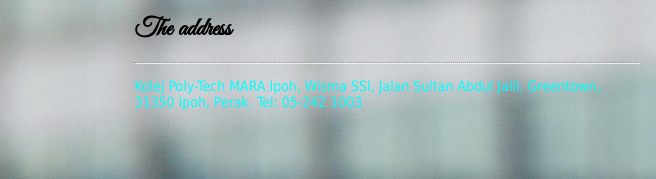
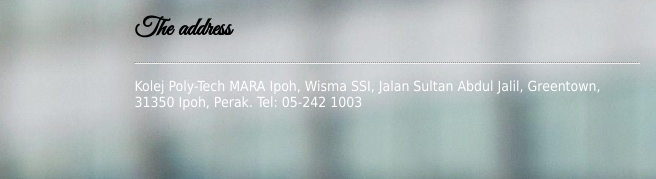
Before and after one commit to Emanniel/Fashion, a plain HTML site: page contactpage.html in a window 1280 px wide. Shown: the part 890-1069 px from the top of the page, 0-656 px from the left. Drawn offline with Linux system fonts and the light colour scheme.

Commit message:
Update style.css

```diff
--- a/style.css
+++ b/style.css
@@ -21,7 +21,7 @@
 	font-family:Tahoma;
 	font-size:14px;
 	text-align:left;
-	color: cyan;
+	color: white;
 }
 
 
```
